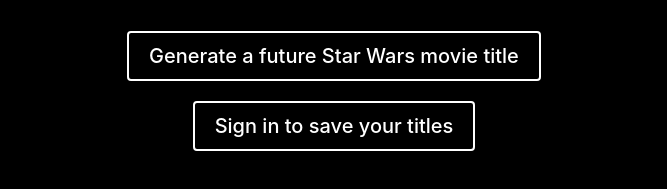
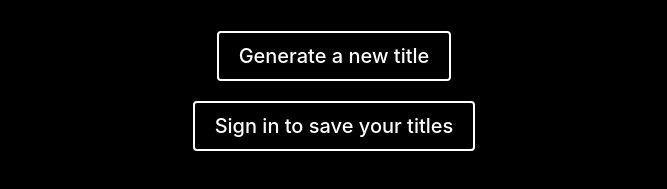
Before and after one commit to abepeterkin/star-wars-title-generator, a plain HTML site: page public/index.html in a window 1280 px wide. Shown: the part 455-644 px from the top of the page, without its empty margins (306-973 px from the left). Drawn offline with nearby package versions, Linux system fonts and the light colour scheme; some packages are replaced by stand-ins of ours; no server answers.

Commit message:
make button text shorter

```diff
--- a/public/index.html
+++ b/public/index.html
@@ -30,7 +30,7 @@
                         </div>
                         <h1 class="generated-title title"id="generated-title"></h1>
                         <button class="button button has-text-weight-medium is-medium is-centered" onclick="generateTitle()">
-                            Generate a future Star Wars movie title
+                            Generate a new title
                         </button>
                         <div id='sign-in-button-container'>
                             <button class="button has-text-weight-medium is-medium is-centered" onclick="signIn()">
```
